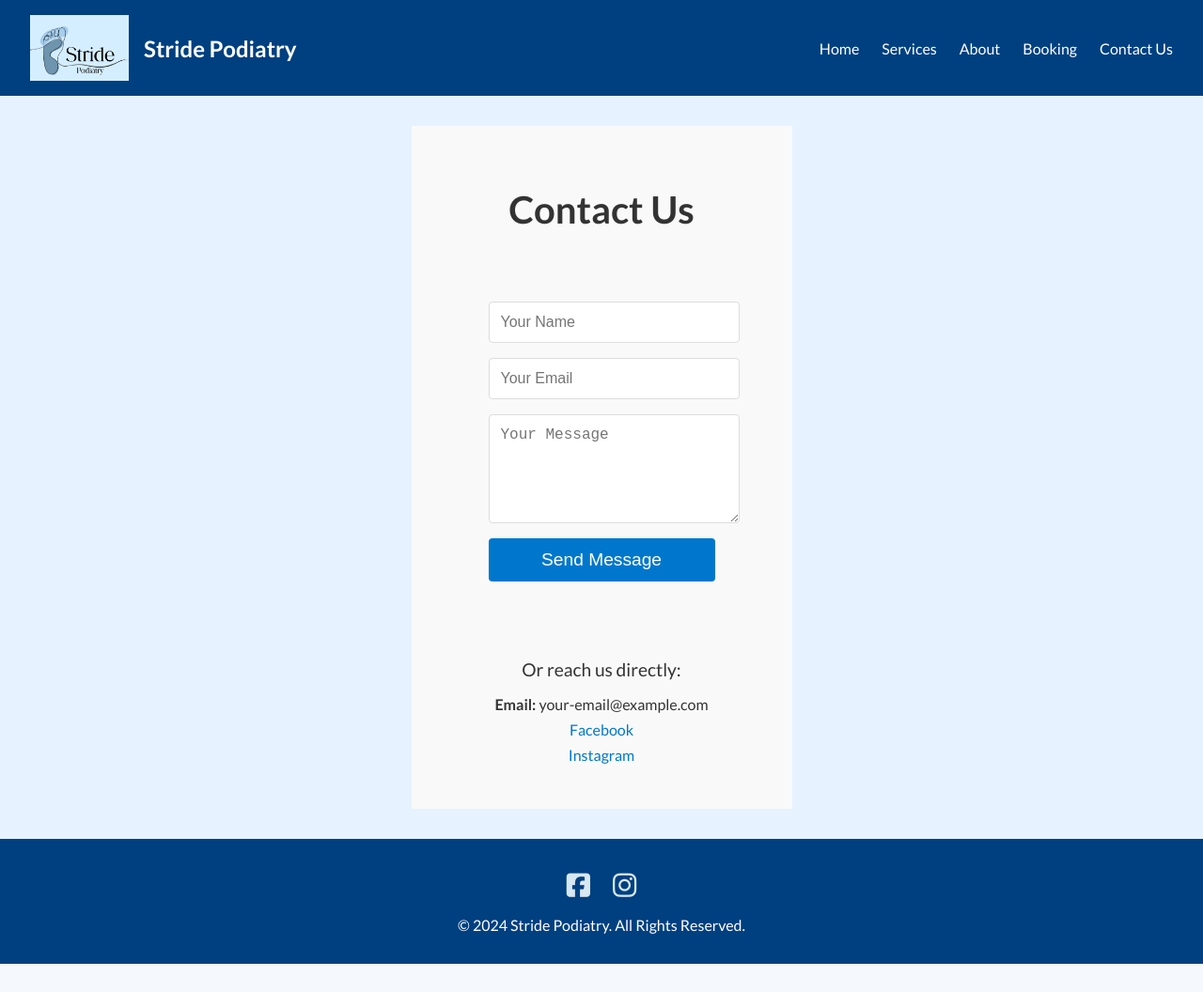
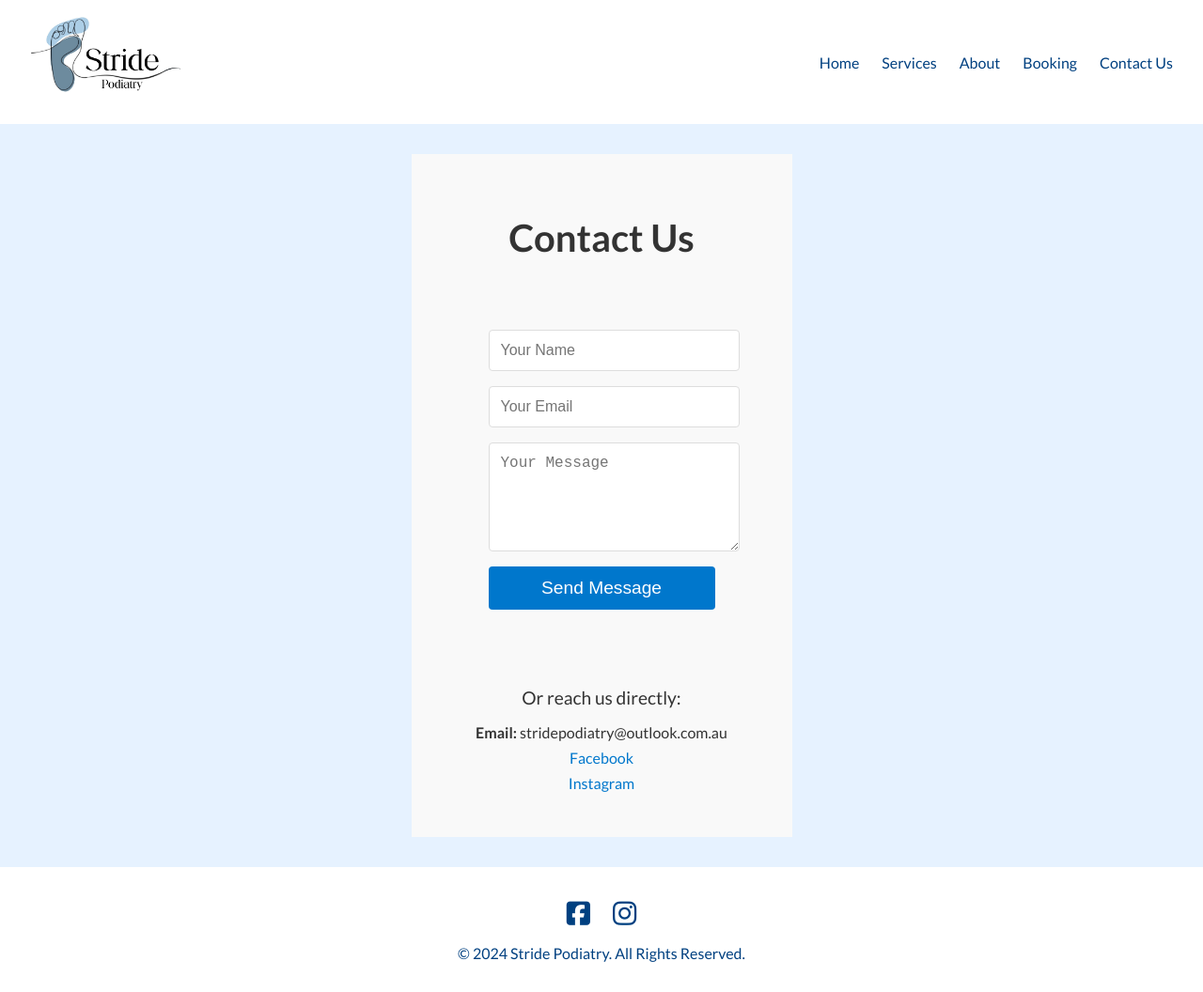
Before and after one commit to Looch8/stride-podiatry, a React (Vite) app: page /contact-us in a window 1280 px wide. Shown: the whole page at 94% size. Before the commit the page ends 1026 px from the top, so only its background shows below. Built offline with nearby package versions, Linux system fonts and the light colour scheme.

Commit message:
adjust some css

```diff
--- a/src/components/Footer.jsx
+++ b/src/components/Footer.jsx
@@ -1,25 +1,27 @@
 import '../styles/ContactStyles.css';
 
 const Footer = () => {
+	const currentYear = new Date().getFullYear();
+
 	return (
 		<footer className="footer">
 			<div className="social-links">
 				<a
-					href="https://www.facebook.com"
+					href="https://www.facebook.com/profile.php?id=61570588927493"
 					target="_blank"
 					rel="noreferrer"
 				>
 					<i className="fab fa-facebook-square"></i>
 				</a>
 				<a
-					href="https://www.instagram.com"
+					href="https://www.instagram.com/stride.podiatry/?hl=en"
 					target="_blank"
 					rel="noreferrer"
 				>
 					<i className="fab fa-instagram"></i>
 				</a>
 			</div>
-			<p>&copy; 2024 Stride Podiatry. All Rights Reserved.</p>
+			<p>&copy; {currentYear} Stride Podiatry. All Rights Reserved.</p>
 		</footer>
 	);
 };
--- a/src/components/Header.jsx
+++ b/src/components/Header.jsx
@@ -1,4 +1,4 @@
-import logo from '../assets/images/Stride_logo.jpg';
+import logo from '../assets/images/white_logo.jpg';
 import { Link } from 'react-router-dom';
 
 const Header = () => {
@@ -7,7 +7,7 @@ const Header = () => {
 			<nav className="navbar">
 				<div className="logo">
 					<img src={logo} alt="Stride Logo" className="logo-image" />
-					<span>Stride Podiatry</span>
+					{/* <span>Stride Podiatry</span> */}
 				</div>
 				<ul className="nav-links">
 					<li>
--- a/src/pages/Contact.jsx
+++ b/src/pages/Contact.jsx
@@ -81,11 +81,11 @@ const Contact = () => {
 				<p>Or reach us directly:</p>
 				<ul>
 					<li>
-						<strong>Email:</strong> your-email@example.com
+						<strong>Email:</strong> stridepodiatry@outlook.com.au
 					</li>
 					<li>
 						<a
-							href="https://www.facebook.com"
+							href="https://www.facebook.com/profile.php?id=61570588927493"
 							target="_blank"
 							rel="noopener noreferrer"
 						>
@@ -94,7 +94,7 @@ const Contact = () => {
 					</li>
 					<li>
 						<a
-							href="https://www.instagram.com"
+							href="https://www.instagram.com/stride.podiatry/?hl=en"
 							target="_blank"
 							rel="noopener noreferrer"
 						>
--- a/src/styles/About.css
+++ b/src/styles/About.css
@@ -1,3 +1,5 @@
+/*  */
+
 .about-container {
 	display: flex;
 	flex-direction: column;
--- a/src/styles/App.css
+++ b/src/styles/App.css
@@ -2,7 +2,7 @@
 body {
 	margin: 0;
 	font-family: Arial, sans-serif;
-	background-color: #f5f8fc;
+	background-color: #daedfe;
 	color: #333;
 	font-family: 'Lato', Arial, sans-serif;
 }
@@ -11,10 +11,12 @@ body {
 	display: flex;
 	align-items: center;
 	gap: 1rem;
+	font-size: 1.5rem;
+	font-weight: bold;
 }
 
 .logo-image {
-	height: 70px;
+	height: 100px;
 	width: auto;
 }
 
@@ -25,8 +27,8 @@ body {
 }
 
 .header {
-	background-color: #004080;
-	color: white;
+	background-color: white;
+	color: #004080;
 	padding: 1rem 2rem;
 }
 
@@ -34,11 +36,6 @@ body {
 	display: flex;
 	justify-content: space-between;
 	align-items: center;
-}
-
-.logo {
-	font-size: 1.5rem;
-	font-weight: bold;
 }
 
 .nav-links {
@@ -51,7 +48,7 @@ body {
 
 .nav-links a {
 	text-decoration: none;
-	color: white;
+	color: #004080;
 	font-size: 1rem;
 	transition: color 0.3s;
 }
@@ -82,8 +79,8 @@ body {
 }
 
 .footer {
-	background-color: #004080;
-	color: white;
+	background-color: white;
+	color: #004080;
 	text-align: center;
 	padding: 1rem 0;
 }
--- a/src/styles/Contact.css
+++ b/src/styles/Contact.css
@@ -1,3 +1,5 @@
+/* Contact.css */
+
 .contact {
 	padding: 2rem;
 	background-color: #f9f9f9;
--- a/src/styles/ContactStyles.css
+++ b/src/styles/ContactStyles.css
@@ -1,3 +1,5 @@
+/* ContactStyles.css */
+
 .social-links {
 	display: flex;
 	justify-content: center;
@@ -6,11 +8,11 @@
 }
 
 .social-links a {
-	color: #d8e7f2;
+	color: #004080;
 	font-size: 1.8rem;
 	transition: color 0.3s;
 }
 
 .social-links a:hover {
-	color: #005fa3;
+	color: #00bfff;
 }
--- a/src/styles/Services.css
+++ b/src/styles/Services.css
@@ -1,3 +1,5 @@
+/* Services.css */
+
 .services {
 	padding: 2rem;
 	background-color: #f9f9f9;
```
Also changed, not shown: src/assets/images/white_logo.jpg (added).
